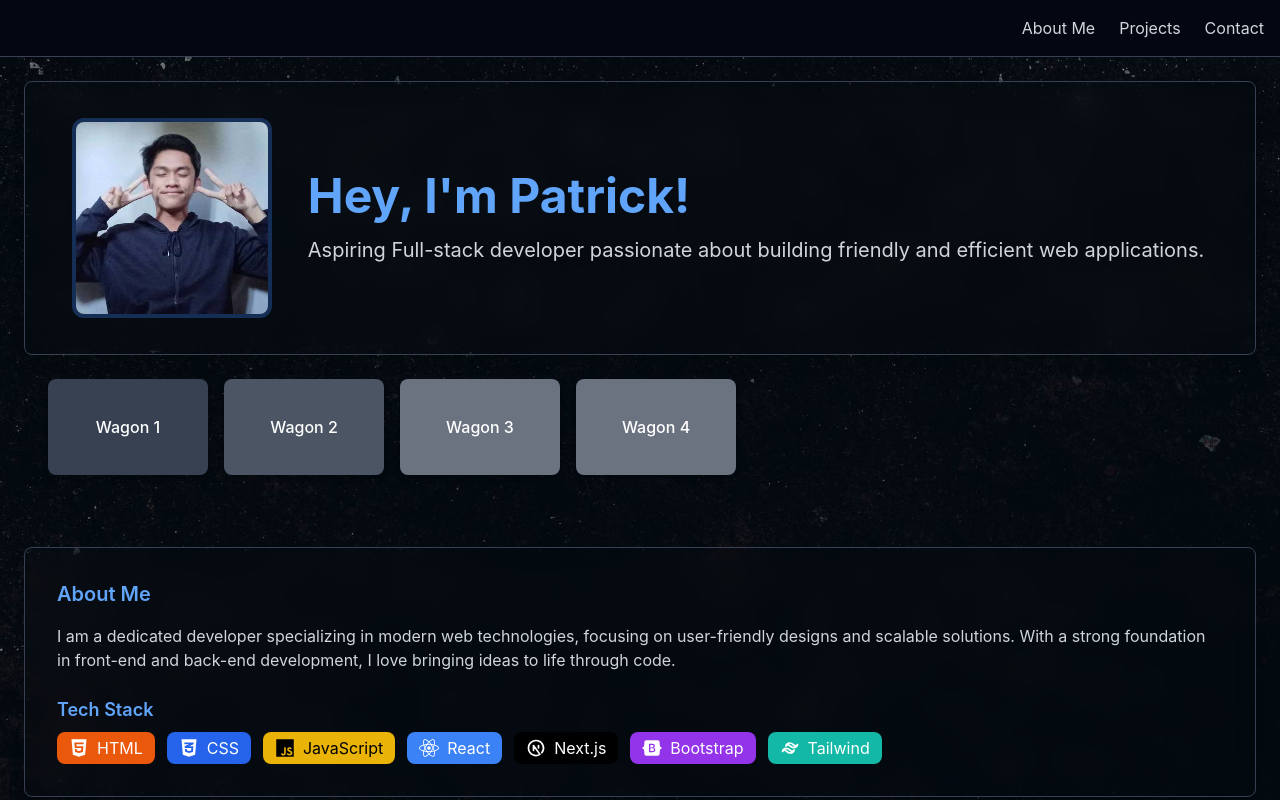
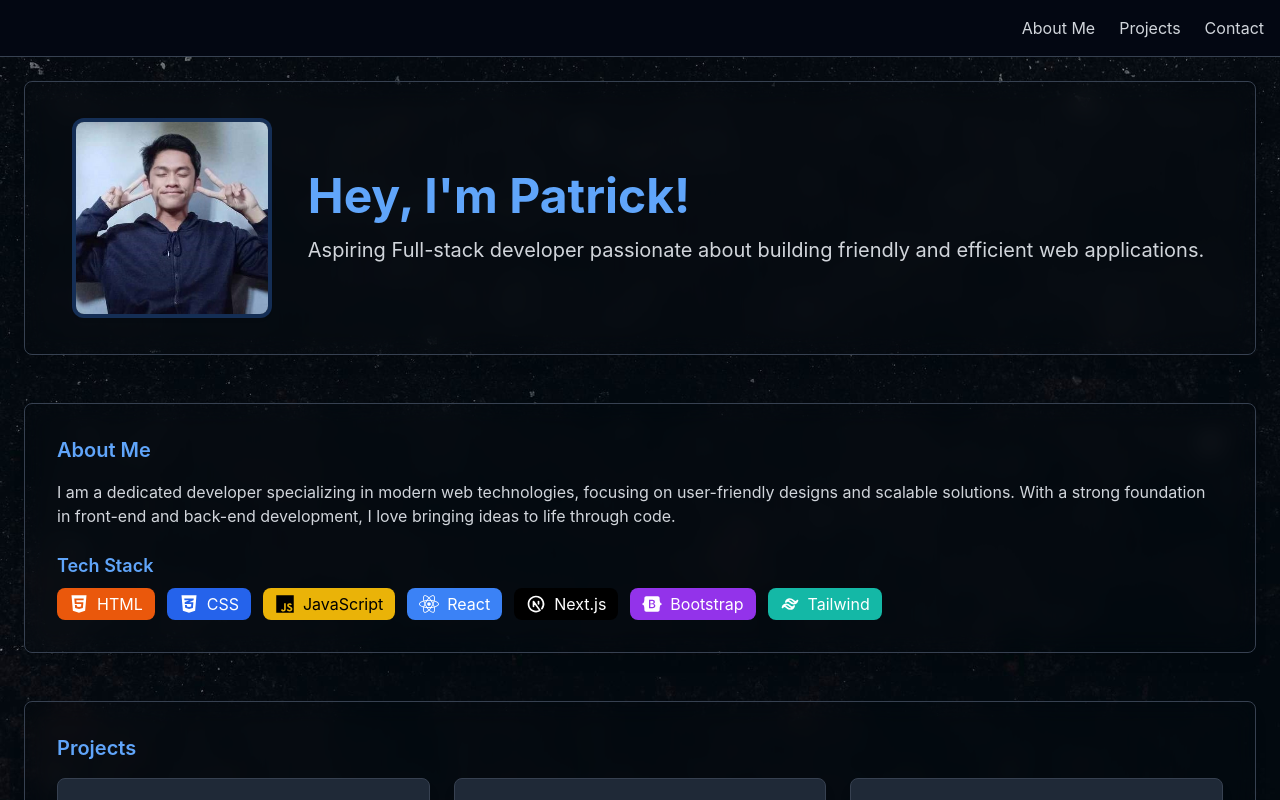
Before and after one commit to JohnPatrickAncajas/portfolio, a Next.js app: page / in a window 1280 px wide. Shown: the top 800 px of the page. Built offline with nearby package versions, Linux system fonts and the light colour scheme.

Commit message:
Version 0.16

```diff
--- a/src/app/page.js
+++ b/src/app/page.js
@@ -28,21 +28,6 @@ export default function Home() {
           <div className="mt-6 md:mt-0 md:ml-10 flex flex-col items-center md:items-start text-center md:text-left">
             <h1 className="text-5xl font-bold text-blue-400">Hey, I&apos;m Patrick!</h1>
             <p className="text-gray-300 mt-4 text-xl">Aspiring Full-stack developer passionate about building friendly and efficient web applications.</p>
-          </div>
-        </div>
-
-        <div className="w-full flex overflow-x-hidden gap-4 animate-train p-6">
-          <div className="bg-gray-700 min-w-[10rem] h-24 rounded-lg flex items-center justify-center text-white font-medium shadow-md">
-            Wagon 1
-          </div>
-          <div className="bg-gray-600 min-w-[10rem] h-24 rounded-lg flex items-center justify-center text-white font-medium shadow-md">
-            Wagon 2
-          </div>
-          <div className="bg-gray-500 min-w-[10rem] h-24 rounded-lg flex items-center justify-center text-white font-medium shadow-md">
-            Wagon 3
-          </div>
-          <div className="bg-gray-500 min-w-[10rem] h-24 rounded-lg flex items-center justify-center text-white font-medium shadow-md">
-            Wagon 4
           </div>
         </div>
 
--- a/tailwind.config.js
+++ b/tailwind.config.js
@@ -12,22 +12,6 @@ module.exports = {
         foreground: "var(--foreground)",
       },
       keyframes: {
-        train: {
-         "0%": { transform: "translateX(-80rem)", opacity: "0" },
-          "5%": { transform: "translateX(-40rem)", opacity: "1" },
-          "7%": { transform: "translateX(-25rem)", opacity: "1" },
-          "8%": { transform: "translateX(-20rem)", opacity: "1" },
-          "9%": { transform: "translateX(-17rem)", opacity: "1" },
-          "10%": { transform: "translateX(-15rem)", opacity: "1" },
-          "12%": { transform: "translateX(-12rem)" },
-          "14%": { transform: "translateX(-9rem)" },
-          "16%": { transform: "translateX(-6rem)" },
-          "18%": { transform: "translateX(-3rem)" },
-          "20%": { transform: "translateX(0vw)" },
-          "70%": { transform: "translateX(0vw)" },
-          "90%": { transform: "translateX(40rem)" },
-          "100%": { transform: "translateX(160rem)", opacity: "0" },
-        },
         fadeIn: {
           "0%": { opacity: "0", transform: "translateY(20px)" },
           "100%": { opacity: "1", transform: "translateY(0)" },
```
